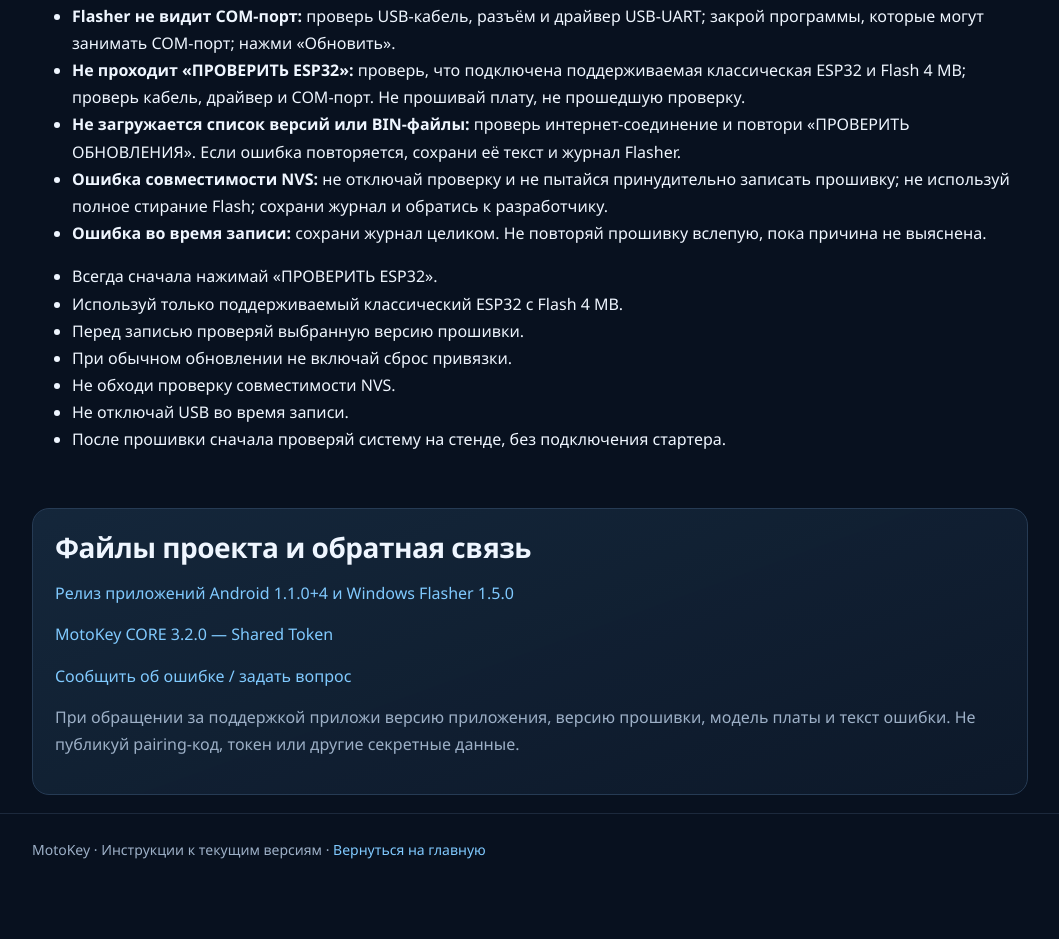
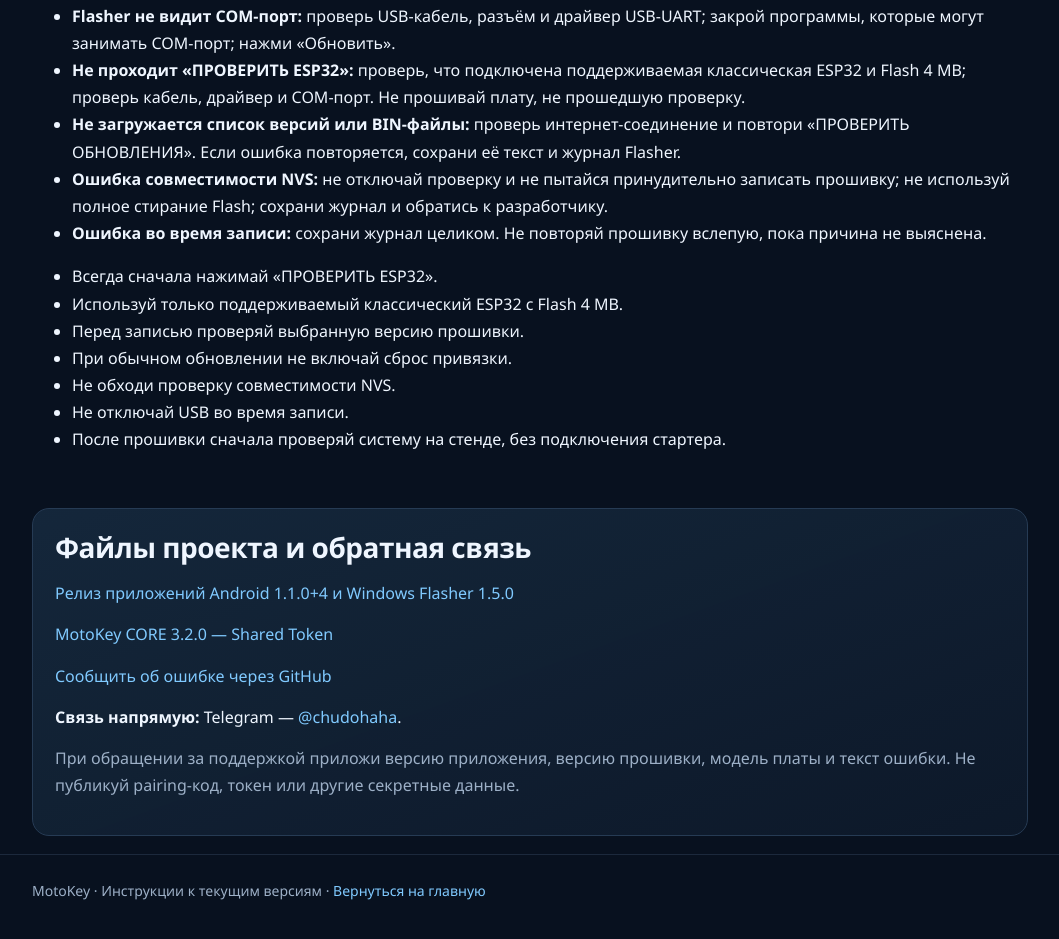
Before and after one commit to sdvg001/MotoKey-Firmware, a plain HTML site: page site/instructions.html in a window 1280 px wide. Shown: the part 8322-9261 px from the top of the page, without its empty margins (110-1169 px from the left). Before the commit the page ends 9220 px from the top, so only its background shows below. Drawn offline with Linux system fonts and the light colour scheme.

Commit message:
Add Telegram contact to MotoKey user guide

```diff
--- a/site/instructions.html
+++ b/site/instructions.html
@@ -274,7 +274,8 @@ footer{border-top:1px solid rgba(130,170,210,.16);padding:24px 0 36px;color:var(
 <h2>Файлы проекта и обратная связь</h2>
 <p><a href="https://github.com/sdvg001/MotoKey-Firmware/releases/tag/apps-v1.1.0">Релиз приложений Android 1.1.0+4 и Windows Flasher 1.5.0</a></p>
 <p><a href="https://github.com/sdvg001/MotoKey-Firmware/releases/tag/v3.2.0">MotoKey CORE 3.2.0 — Shared Token</a></p>
-<p><a href="https://github.com/sdvg001/MotoKey-Firmware/issues">Сообщить об ошибке / задать вопрос</a></p>
+<p><a href="https://github.com/sdvg001/MotoKey-Firmware/issues">Сообщить об ошибке через GitHub</a></p>
+<p><strong>Связь напрямую:</strong> Telegram — <a href="https://t.me/chudohaha" target="_blank" rel="noopener">@chudohaha</a>.</p>
 <p class="muted">При обращении за поддержкой приложи версию приложения, версию прошивки, модель платы и текст ошибки. Не публикуй pairing-код, токен или другие секретные данные.</p>
 </div>
 </main>
```
